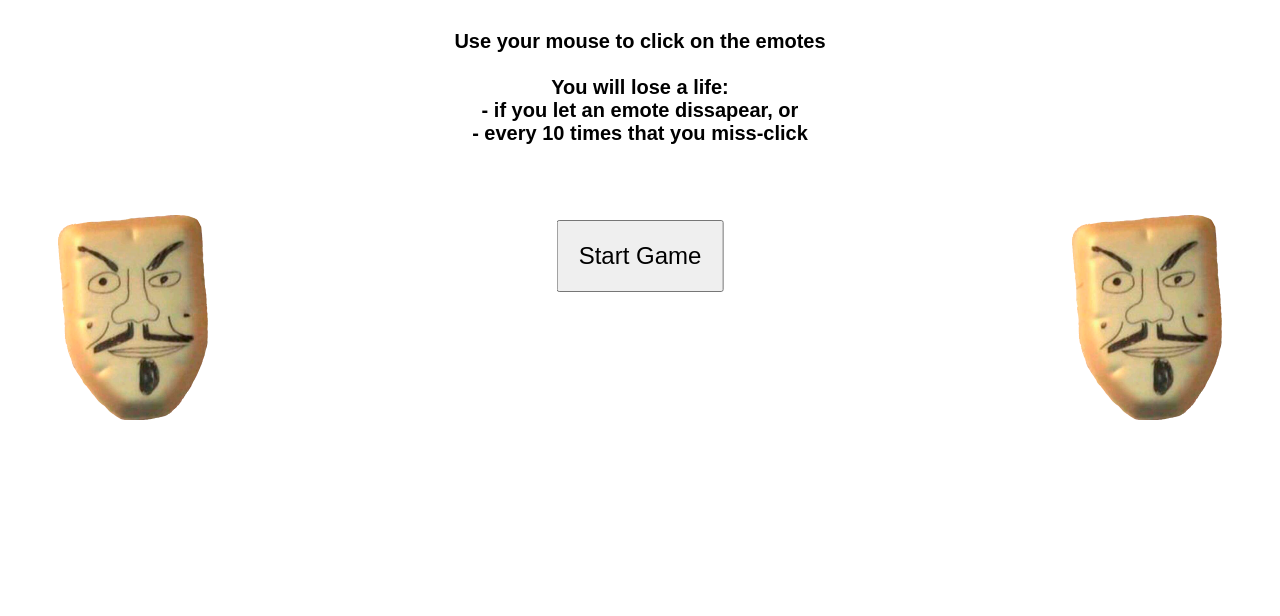
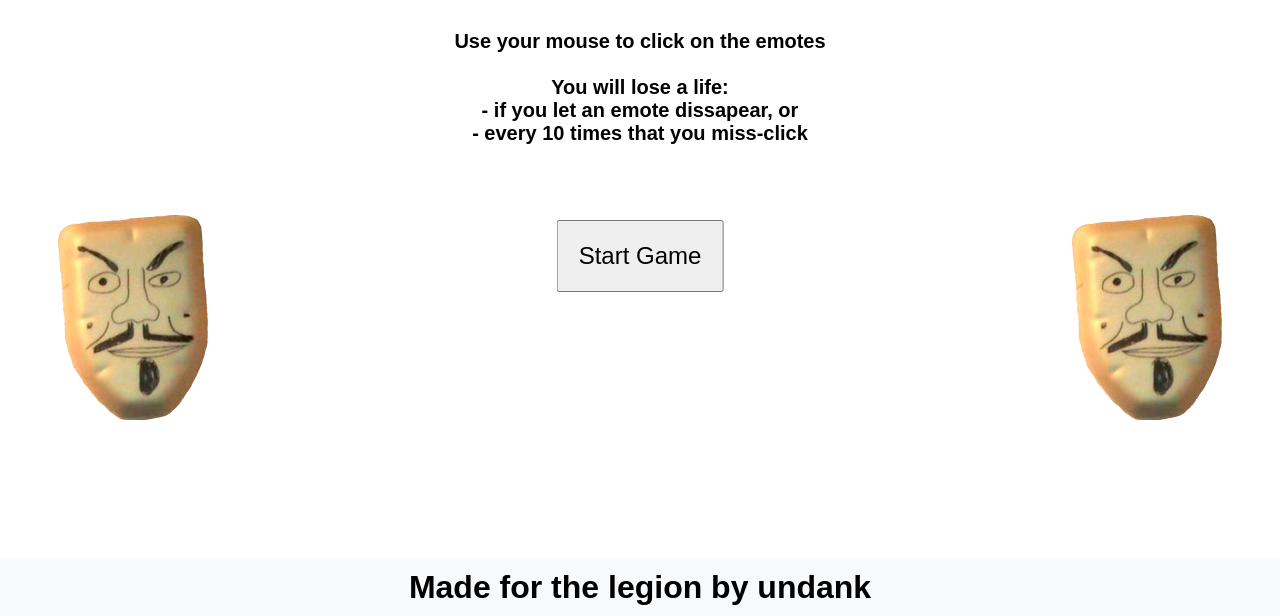
Before and after one commit to undank/nemz38clicker, a plain HTML site: page index.html in a window 1280 px wide. Shown: the part 184-800 px from the top of the page. Drawn offline with Linux system fonts and the light colour scheme; no server answers.

Commit message:
added footer

```diff
--- a/index.html
+++ b/index.html
@@ -51,6 +51,18 @@
 				top: 50%;
 				padding:50px;
             }
+			footer {
+                position: fixed;
+                left: 0;
+                bottom: 0;
+                width: 100%;
+                background-color: #f8f9fa;
+                color: lilac;
+                text-align: center;
+                padding: 10px 0;
+		font-size: 32px;
+		font-family: Arial;
+            }
         </style>
 	</head>
 	<body>
@@ -68,5 +80,6 @@
 		<button id="muteButton">Mute</button>
 		<script src="tone.js"></script>
 		<script src="circle.js"></script>
+		<footer>Made for the legion by undank</footer>
 	</body>
 </html>
```
